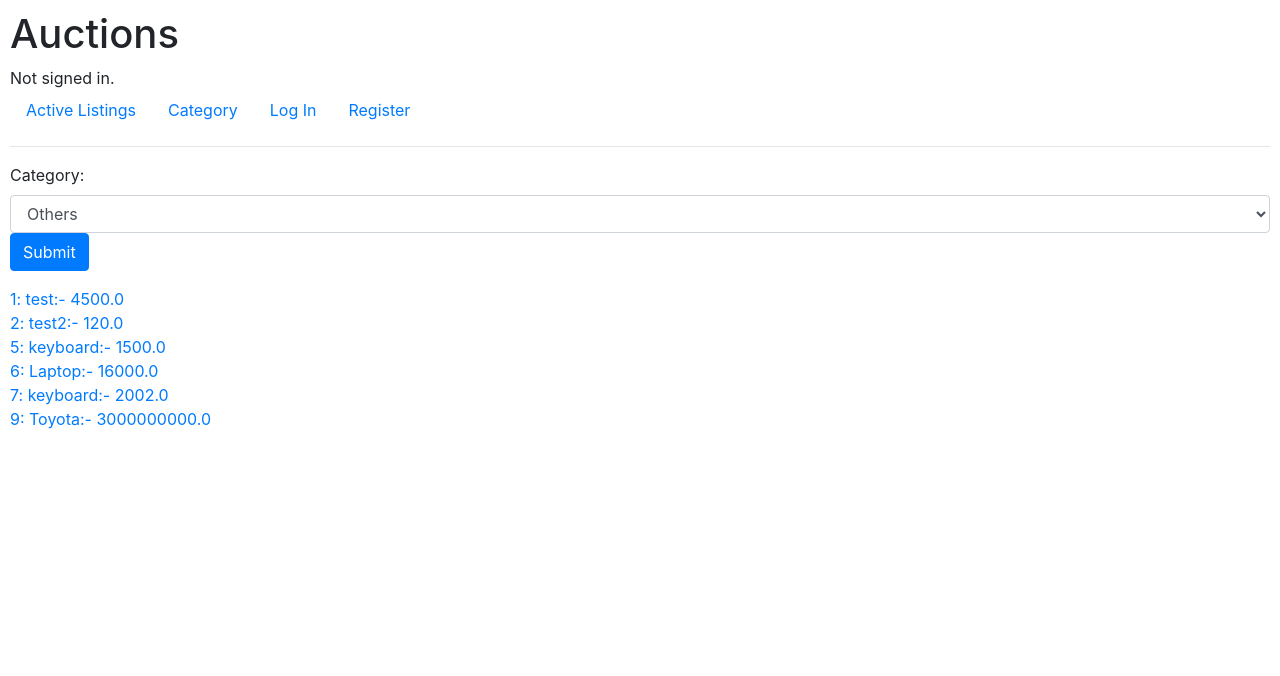
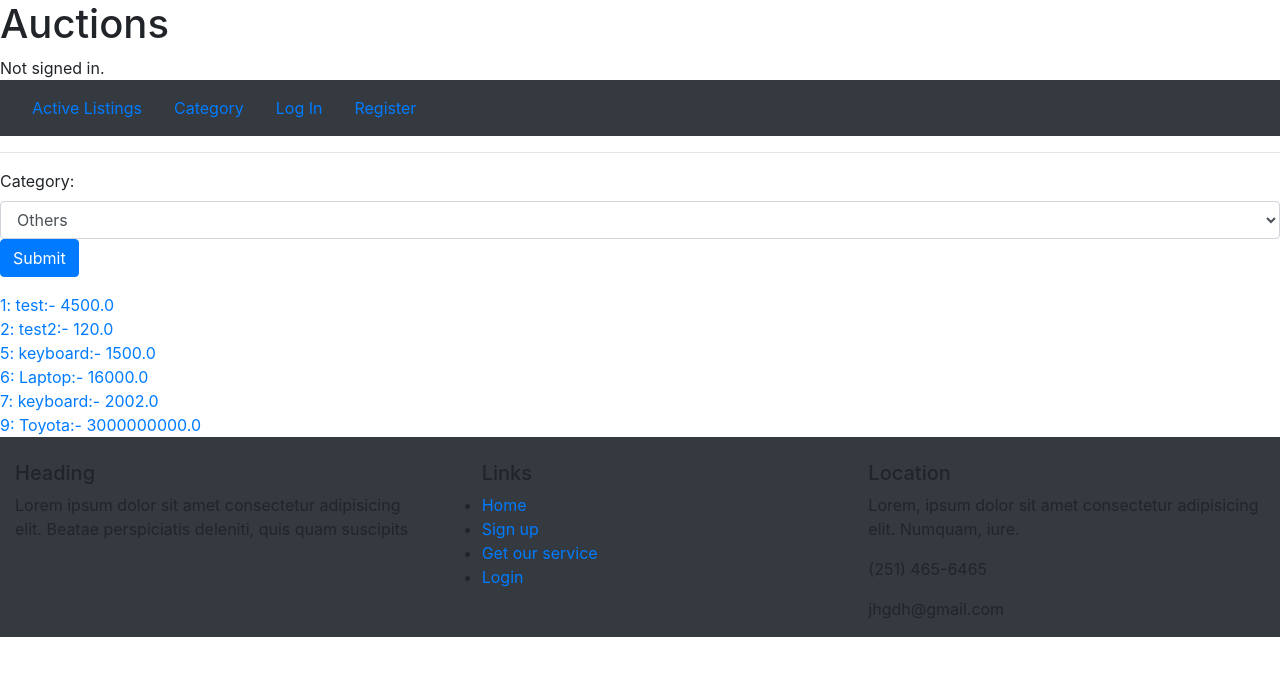
Before and after one commit to kevin-shitaye/CS50_Ecommerce_django, a Django app: page /category in a window 1280 px wide. Shown: the top 676 px of the page. Run offline with Django 3.2, Linux system fonts and the light colour scheme; data comes from the database, SQL or seed files in the repository; both versions use the stored data as it was after the commit; some libraries are stand-ins or nearby versions.

Commit message:
nav bar and footer

```diff
--- a/auctions/static/auctions/styles.css
+++ /dev/null
@@ -1,3 +0,0 @@
-body {
-    padding: 10px;
-}
--- a/auctions/templates/auctions/layout.html
+++ b/auctions/templates/auctions/layout.html
@@ -5,7 +5,9 @@
     <head>
         <title>{% block title %}Auctions{% endblock %}</title>
         <link rel="stylesheet" href="https://stackpath.bootstrapcdn.com/bootstrap/4.4.1/css/bootstrap.min.css" integrity="sha384-Vkoo8x4CGsO3+Hhxv8T/Q5PaXtkKtu6ug5TOeNV6gBiFeWPGFN9MuhOf23Q9Ifjh" crossorigin="anonymous">
-        <link href="{% static 'auctions/styles.css' %}" rel="stylesheet">
+        <link href="{% static 'auctions/css/styles.css' %}" rel="stylesheet">
+
+
     </head>
     <body>
         <h1>Auctions</h1>
@@ -16,7 +18,14 @@
                 Not signed in.
             {% endif %}
         </div>
-        <ul class="nav">
+        <nav class="navbar navbar-expand-md navbar-dark bg-dark sticky-top p-0">
+
+             <button class="navbar-toggler" type="button" data-toggle="collapse" data-target="#colNav" aria-controls="navbarSupportedContent" aria-expanded="false" aria-label="Toggle navigation">
+                    <span class="navbar-toggler-icon"></span>
+            </button>
+
+            <div class="collapse navbar-collapse" id="colNav">
+                <ul class="navbar nav">
                     <li class="nav-item">
                         <a class="nav-link" href="{% url 'index' %}">Active Listings</a>
                     </li>
@@ -27,7 +36,7 @@
                     <li class="nav-item">
                         <a class="nav-link" href="{% url 'logout' %}">Log Out</a>
                     </li>
-            <li>
+                    <li class="nav-item">
                         <a class="nav-link" href="{% url 'create' %}">Post an item</a>
                     </li>
                     <li class="nav-item">
@@ -42,8 +51,49 @@
                     </li>
                     {% endif %}
                 </ul>
+            </div>
+
+        </nav>
+
         <hr>
         {% block body %}
         {% endblock %}
+
+     <footer class="page-footer font-small pt-4 bg-dark">
+       <div class="container-fluid">
+         <div class="row">
+           <div class="col">
+             <h5>Heading</h5>
+             <p>Lorem ipsum dolor sit amet consectetur adipisicing elit. Beatae perspiciatis deleniti, quis quam suscipits</p>
+             <p><a href="#"><i class="fab fa-facebook-square"></i></a> <a href="#"></i> <i class="fab fa-instagram"></i></a></p>
+
+           </div>
+
+           <div class="col">
+
+             <ul>
+              <h5>Links</h5>
+               <li><a href="./index.html">Home</a></li>
+               <li><a href="./register.html">Sign up</a></li>
+               <li><a href="./service.html">Get our service</a></li>
+               <li><a href="./login.html">Login</a></li>
+             </ul>
+
+           </div>
+
+           <div class="col-sm-12 col-md-4" id="foot_location">
+             <h5>Location</h5>
+             <p>Lorem, ipsum dolor sit amet consectetur adipisicing elit. Numquam, iure.</p>
+             <p><i class="fas fa-phone-alt"></i>(251) 465-6465</p>
+             <p><i class="far fa-envelope"></i>jhgdh@gmail.com</p>
+           </div>
+
+         </div>
+
+       </div>
+
+
+     </footer>
+
     </body>
 </html>
--- a/commerce/settings.py
+++ b/commerce/settings.py
@@ -120,3 +120,8 @@
 # https://docs.djangoproject.com/en/3.0/howto/static-files/
 
 STATIC_URL = '/static/'
+
+
+STATICFILES_DIRS = [
+    os.path.join(BASE_DIR, 'static')
+]
```
Also changed, not shown: auctions/templates/auctions/categoryPage.html (+14 -0 lines), db.sqlite3. Lines whose indentation alone changed are shown as unchanged.
